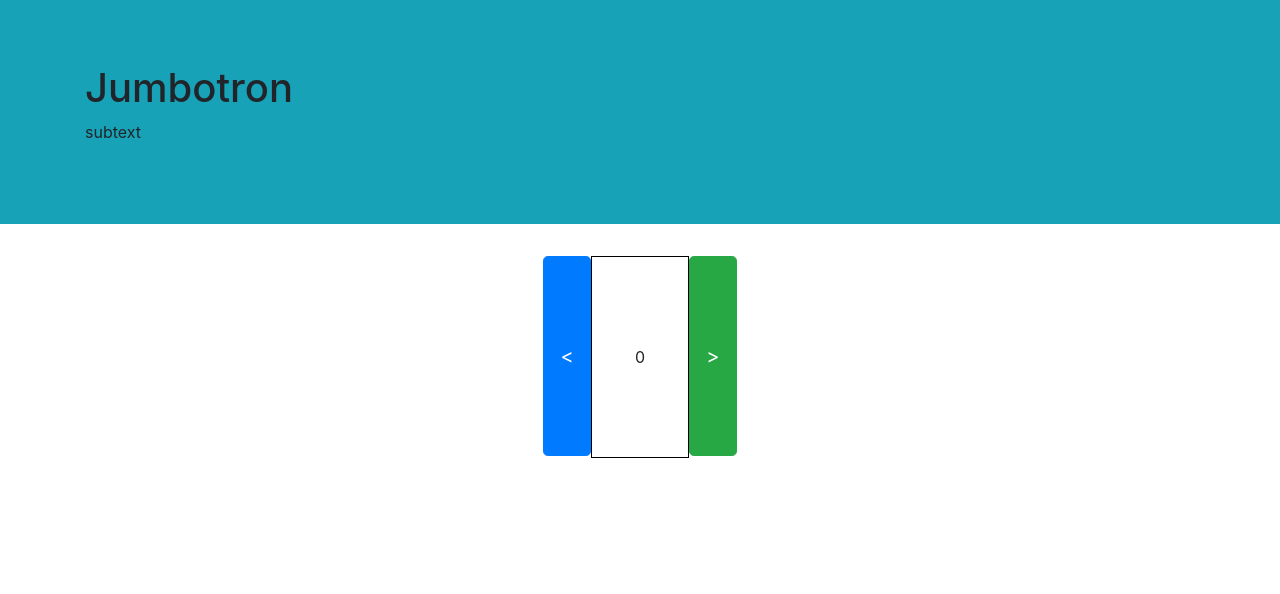
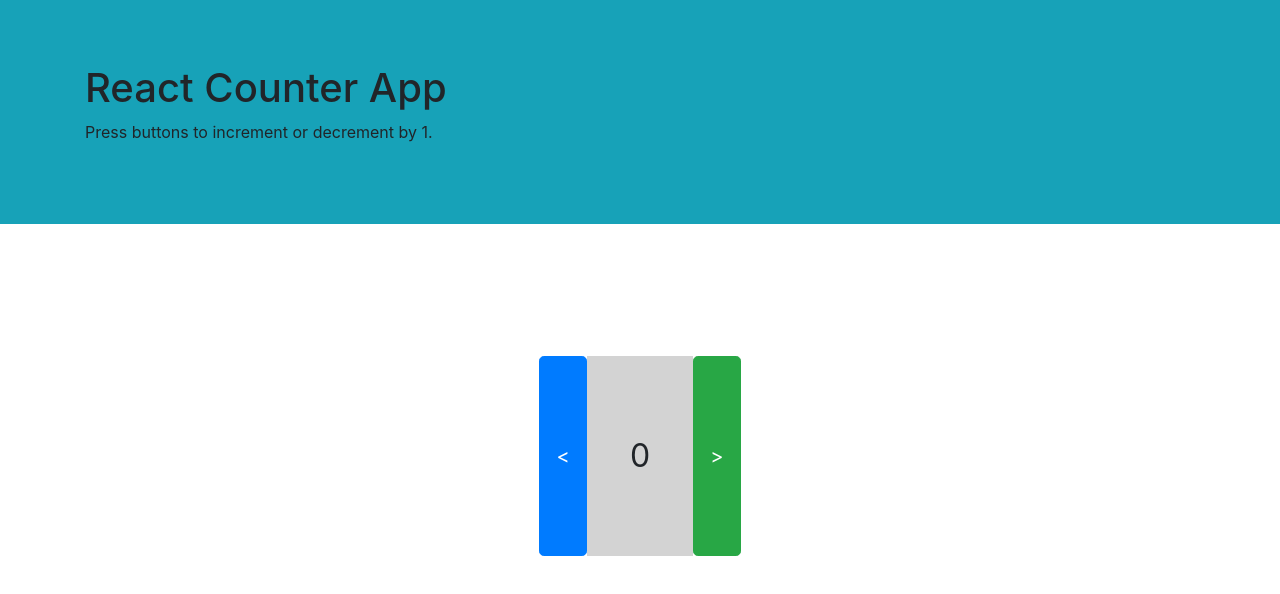
Before and after one commit to Mattmej/React_Counter, a React (Create React App) app: page / in a window 1280 px wide. Shown: the top 594 px of the page. Built offline with nearby package versions, Linux system fonts and the light colour scheme.

Commit message:
Improve spacing of elements, and include new text on jumbotron.

```diff
--- a/src/App.css
+++ b/src/App.css
@@ -36,15 +36,52 @@
   /* height: 100px; */
   height: auto;
   /* background-color: red; */
+  width: auto;
 }
 
-.tallButton {
-  height: 200px;
+.backButton, .forwardButton {
+  /* height: 200px; */
+  height: auto;
+  width: auto;
 }
 
+/* .backButton {
+  border-top: 1px solid black;
+  border-bottom: 1px solid black;
+  border-left: 1px solid black;
+} */
+
 .numberArea {
-  border: 1px solid black;
+  /* border: 1px solid black; */
+  /* border: 1px solid gray; */
   text-align: center;
-  vertical-align: middle;
+  /* vertical-align: middle; */
   line-height: 200px;
+  font-size: xx-large;
+  background-color: lightgray;
+  /* width: auto; */
+  width: 100%;
+  /* margin: 0 auto; */
+  /* margin: 0; */
 }
+
+.firstContainer {
+  position: relative;
+  height: 100%;
+  /* min-height: 100%; */
+  /* margin: 0 auto; */
+  bottom: 0;
+}
+
+#root {
+  /* height: auto; */
+  height: 100%;
+}
+
+html, body {
+  height: 100%;
+}
+
+.space {
+  height: 100px;
+}
--- a/src/App.js
+++ b/src/App.js
@@ -41,26 +41,29 @@ class App extends Component {
 
   render() {
     return (
-
-      <div className='d-flex flex-column'>
+      <div className='firstContainer d-flex flex-column'>
         <PageHeader
           headerColor='bg-info'
-          headerText='Jumbotron'
-          headerSubtext='subtext'
+          headerText='React Counter App'
+          headerSubtext='Press buttons to increment or decrement by 1.'
         />
-        <div className='d-flex flex-row mx-5 ButtonArea justify-content-center'>
+
+        <div className='row space'></div>
+
+        <div className='d-flex flex-row ButtonArea justify-content-center'>
           <BackButton
-            buttonClass='tallButton'
+            buttonClass='backButton'
             downSymbol='<'
             click={() => this.subtractNumber()}
           />
 
           <NumberArea
             number={this.state.counter}
+            numberAreaClass='numberArea'
           />
 
           <ForwardButton
-            buttonClass='tallButton'
+            buttonClass='forwardButton'
             upSymbol='>'
             click={() => this.addNumber()}
           />
--- a/src/Components/NumberArea.js
+++ b/src/Components/NumberArea.js
@@ -1,9 +1,10 @@
 import React from 'react';
 import Col from 'react-bootstrap/Col';
 
+
 const numberArea = (props) => {
     return (
-        <Col sm="1" className='numberArea'>{props.number}</Col>
+        <Col sm="1" className={props.numberAreaClass}>{props.number}</Col>
     )
 };
 
```
